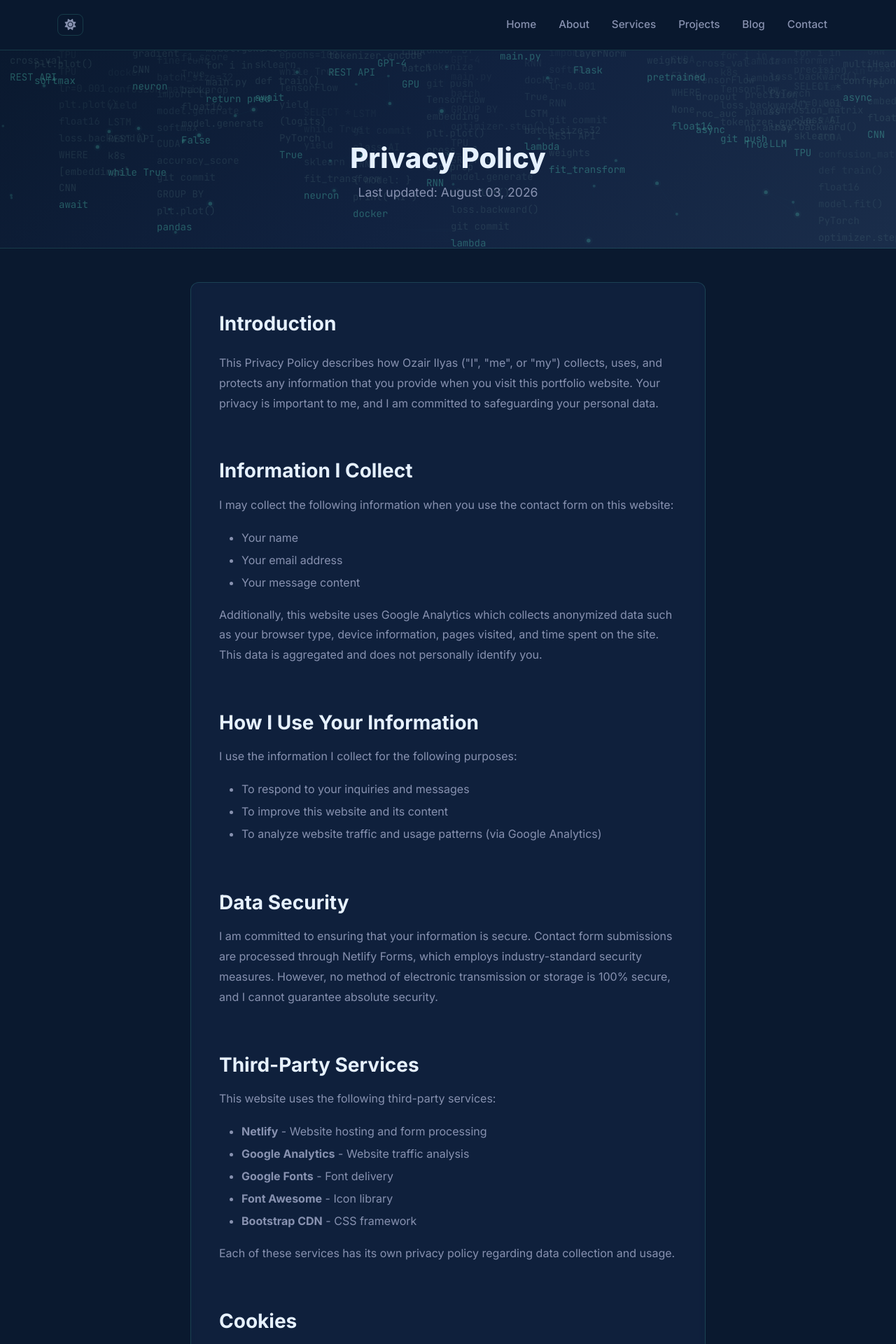
After one commit to dev01-coder/web_task, a Flask app: page /privacy-policy/ in a window 1280 px wide. The commit adds this page. Shown: the top 1920 px of the page at 70% size. Run offline with Flask 3, Linux system fonts and the light colour scheme.

Commit message:
Major update: navbar reposition, SEO, testimonials, privacy policy, thank-you page, analytics, JSON-LD, dynamic footer year, robots.txt, sitemap.xml

```diff
--- a/app.py
+++ b/app.py
@@ -7,6 +7,10 @@ app = Flask(__name__)
 app.config['SECRET_KEY'] = os.environ.get('SECRET_KEY', 'your-secret-key-change-in-production')
 logging.basicConfig(level=logging.INFO)
 logger = logging.getLogger(__name__)
+
+@app.context_processor
+def inject_year():
+    return {'now': datetime.now()}
 
 # Sample projects data - Updated with Ozair's projects
 PROJECTS = [
@@ -313,6 +317,14 @@ def download_cv():
         return send_file(cv_path, as_attachment=True, download_name='Ozair_Ilyas_CV.pdf')
     return jsonify({'status': 'error', 'message': 'CV file not found'}), 404
 
+@app.route('/thank-you/')
+def thank_you():
+    return render_template('thank-you.html')
+
+@app.route('/privacy-policy/')
+def privacy_policy():
+    return render_template('privacy-policy.html')
+
 @app.errorhandler(404)
 def not_found(error):
     return render_template('404.html'), 404
--- a/static/css/style.css
+++ b/static/css/style.css
@@ -142,10 +142,17 @@ img { max-width: 100%; height: auto; }
     font-size: 1.3rem;
     color: var(--accent) !important;
     letter-spacing: -0.5px;
+    display: none;
 }
 
-@media (max-width: 991px) {
-    .navbar-brand { display: none; }
+.navbar-left {
+    display: flex;
+    align-items: center;
+    gap: 0.5rem;
+}
+
+@media (min-width: 992px) {
+    .navbar-left .navbar-toggler { display: none; }
 }
 
 .nav-link {
@@ -1220,12 +1227,13 @@ section {
 
 /* Tablet */
 @media (max-width: 991px) {
+    .navbar-collapse { width: 100%; flex-basis: 100%; background: var(--bg-secondary); padding: 1rem; border-radius: 10px; margin-top: 0.5rem; border: 1px solid var(--border-color); }
+    .navbar-collapse .navbar-nav { gap: 0.25rem; }
     .hero-section h1 { font-size: 2.8rem; }
     .hero-profile-img { width: 250px; height: 250px; }
     .timeline::before { left: 20px; }
     .timeline-item { width: 100%; padding-left: 50px !important; padding-right: 0 !important; text-align: left !important; margin-left: 0 !important; }
     .timeline-item::before { left: 13px !important; right: auto !important; }
-    .navbar-collapse { background: var(--bg-secondary); padding: 1rem; border-radius: 10px; margin-top: 0.5rem; border: 1px solid var(--border-color); }
 }
 
 /* Mobile */
--- a/static/js/script.js
+++ b/static/js/script.js
@@ -169,8 +169,7 @@ document.addEventListener('DOMContentLoaded', function () {
             })
             .then(function (response) {
                 if (response.ok) {
-                    showToast('Message sent successfully! I\'ll get back to you soon.', 'success');
-                    contactForm.reset();
+                    window.location.href = '/thank-you/';
                 } else {
                     showToast('Something went wrong. Please try again.', 'error');
                 }
--- /dev/null
+++ b/static/robots.txt
@@ -0,0 +1,4 @@
+User-agent: *
+Allow: /
+
+Sitemap: https://ozair-portfolio.netlify.app/sitemap.xml
--- a/templates/base.html
+++ b/templates/base.html
@@ -6,10 +6,53 @@
     <meta name="description" content="Ozair Ilyas - Jr. AI Engineer specializing in Healthcare AI, Machine Learning, LLMs, and Intelligent Automation Solutions.">
     <meta name="keywords" content="AI Engineer, Machine Learning, Healthcare AI, LLM, Python, Flask, Ozair Ilyas">
     <meta name="author" content="Ozair Ilyas">
+    <title>{% block title %}Ozair Ilyas - AI Engineer Portfolio{% endblock %}</title>
+
+    <!-- Favicon -->
+    <link rel="icon" type="image/jpeg" href="/static/images/profile.jpg">
+
+    <!-- Open Graph -->
     <meta property="og:title" content="Ozair Ilyas - AI Engineer Portfolio">
     <meta property="og:description" content="Jr. AI Engineer specializing in Healthcare AI, Machine Learning, and LLMs.">
     <meta property="og:type" content="website">
-    <title>{% block title %}Ozair Ilyas - AI Engineer Portfolio{% endblock %}</title>
+    <meta property="og:url" content="https://ozair-portfolio.netlify.app">
+    <meta property="og:image" content="https://ozair-portfolio.netlify.app/static/images/profile.jpg">
+    <meta property="og:site_name" content="Ozair Ilyas - AI Engineer">
+
+    <!-- Twitter Card -->
+    <meta name="twitter:card" content="summary_large_image">
+    <meta name="twitter:title" content="Ozair Ilyas - AI Engineer Portfolio">
+    <meta name="twitter:description" content="Jr. AI Engineer specializing in Healthcare AI, Machine Learning, and LLMs.">
+    <meta name="twitter:image" content="https://ozair-portfolio.netlify.app/static/images/profile.jpg">
+
+    <!-- Google Analytics -->
+    <!-- Replace G-XXXXXXXXXX with your real GA4 Measurement ID -->
+    <script async src="https://www.googletagmanager.com/gtag/js?id=G-XXXXXXXXXX"></script>
+    <script>
+        window.dataLayer = window.dataLayer || [];
+        function gtag(){dataLayer.push(arguments);}
+        gtag('js', new Date());
+        gtag('config', 'G-XXXXXXXXXX');
+    </script>
+
+    <!-- Structured Data (JSON-LD) -->
+    <script type="application/ld+json">
+    {
+        "@context": "https://schema.org",
+        "@type": "Person",
+        "name": "Ozair Ilyas",
+        "url": "https://ozair-portfolio.netlify.app",
+        "image": "https://ozair-portfolio.netlify.app/static/images/profile.jpg",
+        "jobTitle": "Jr. AI Engineer",
+        "description": "Jr. AI Engineer specializing in Healthcare AI, Machine Learning, LLMs, and Intelligent Automation Solutions.",
+        "sameAs": [
+            "https://github.com/dev01-coder",
+            "https://pk.linkedin.com/in/ozair-ilyas"
+        ],
+        "email": "sardarozair13@gmail.com"
+    }
+    </script>
+
     <link rel="preconnect" href="https://fonts.googleapis.com">
     <link rel="preconnect" href="https://fonts.gstatic.com" crossorigin>
     <link href="https://fonts.googleapis.com/css2?family=Inter:wght@400;500;600;700;800&family=JetBrains+Mono:wght@400;500;700&display=swap" rel="stylesheet">
@@ -26,10 +69,15 @@
 <body>
     <nav class="navbar navbar-expand-lg sticky-top" id="mainNav">
         <div class="container">
-            <a class="navbar-brand" href="/" title="Home"></a>
-            <button class="navbar-toggler" type="button" data-bs-toggle="collapse" data-bs-target="#navbarNav" aria-label="Toggle navigation">
-                <span class="navbar-toggler-icon"></span>
-            </button>
+            <div class="navbar-left d-flex align-items-center gap-2">
+                <button class="theme-toggle" id="themeToggle" aria-label="Toggle theme">
+                    <i class="fas fa-sun icon-sun"></i>
+                    <i class="fas fa-moon icon-moon"></i>
+                </button>
+                <button class="navbar-toggler" type="button" data-bs-toggle="collapse" data-bs-target="#navbarNav" aria-label="Toggle navigation">
+                    <span class="navbar-toggler-icon"></span>
+                </button>
+            </div>
             <div class="collapse navbar-collapse" id="navbarNav">
                 <ul class="navbar-nav ms-auto align-items-lg-center">
                     <li class="nav-item"><a class="nav-link" href="/">Home</a></li>
@@ -38,12 +86,6 @@
                     <li class="nav-item"><a class="nav-link" href="/projects/">Projects</a></li>
                     <li class="nav-item"><a class="nav-link" href="/blog/">Blog</a></li>
                     <li class="nav-item"><a class="nav-link" href="/contact/">Contact</a></li>
-                    <li class="nav-item ms-lg-2">
-                        <button class="theme-toggle" id="themeToggle" aria-label="Toggle theme">
-                            <i class="fas fa-sun icon-sun"></i>
-                            <i class="fas fa-moon icon-moon"></i>
-                        </button>
-                    </li>
                 </ul>
             </div>
         </div>
@@ -93,7 +135,7 @@
                 </div>
             </div>
             <div class="footer-bottom">
-                <p>&copy; 2026 Ozair Ilyas. All rights reserved.</p>
+                <p>&copy; {{ now.year }} Ozair Ilyas. All rights reserved.</p>
             </div>
         </div>
     </footer>
--- a/templates/contact.html
+++ b/templates/contact.html
@@ -71,7 +71,7 @@
                                     <div class="form-check">
                                         <input type="checkbox" class="form-check-input" id="terms" required>
                                         <label class="form-check-label" for="terms">
-                                            I agree to the <a href="#" style="color:var(--accent);">privacy policy</a>
+                                            I agree to the <a href="/privacy-policy/" style="color:var(--accent);">privacy policy</a>
                                         </label>
                                     </div>
                                 </div>
--- a/templates/index.html
+++ b/templates/index.html
@@ -109,6 +109,8 @@
     </div>
 </section>
 
+{% include 'partials/testimonials.html' %}
+
 <section class="py-5">
     <div class="container">
         <p class="section-subtitle reveal">Insights and tutorials</p>
--- /dev/null
+++ b/templates/privacy-policy.html
@@ -0,0 +1,98 @@
+{% extends "base.html" %}
+
+{% block title %}Privacy Policy - Ozair Ilyas{% endblock %}
+
+{% block content %}
+<section class="page-header">
+    <canvas class="ai-page-canvas"></canvas>
+    <div class="container" style="position:relative;z-index:1;">
+        <h1>Privacy Policy</h1>
+        <p>Last updated: {{ now.strftime('%B %d, %Y') }}</p>
+    </div>
+</section>
+
+<section class="py-5">
+    <div class="container">
+        <div class="row justify-content-center">
+            <div class="col-lg-8 reveal">
+                <div class="card" style="padding: 2.5rem;">
+                    <h3 class="mb-4" style="color: var(--text-heading);">Introduction</h3>
+                    <p style="color: var(--text-secondary); line-height: 1.8;">
+                        This Privacy Policy describes how Ozair Ilyas ("I", "me", or "my") collects, uses, and protects any information that you provide when you visit this portfolio website. Your privacy is important to me, and I am committed to safeguarding your personal data.
+                    </p>
+
+                    <h3 class="mt-5 mb-3" style="color: var(--text-heading);">Information I Collect</h3>
+                    <p style="color: var(--text-secondary); line-height: 1.8;">
+                        I may collect the following information when you use the contact form on this website:
+                    </p>
+                    <ul style="color: var(--text-secondary); line-height: 2;">
+                        <li>Your name</li>
+                        <li>Your email address</li>
+                        <li>Your message content</li>
+                    </ul>
+                    <p style="color: var(--text-secondary); line-height: 1.8;">
+                        Additionally, this website uses Google Analytics which collects anonymized data such as your browser type, device information, pages visited, and time spent on the site. This data is aggregated and does not personally identify you.
+                    </p>
+
+                    <h3 class="mt-5 mb-3" style="color: var(--text-heading);">How I Use Your Information</h3>
+                    <p style="color: var(--text-secondary); line-height: 1.8;">
+                        I use the information I collect for the following purposes:
+                    </p>
+                    <ul style="color: var(--text-secondary); line-height: 2;">
+                        <li>To respond to your inquiries and messages</li>
+                        <li>To improve this website and its content</li>
+                        <li>To analyze website traffic and usage patterns (via Google Analytics)</li>
+                    </ul>
+
+                    <h3 class="mt-5 mb-3" style="color: var(--text-heading);">Data Security</h3>
+                    <p style="color: var(--text-secondary); line-height: 1.8;">
+                        I am committed to ensuring that your information is secure. Contact form submissions are processed through Netlify Forms, which employs industry-standard security measures. However, no method of electronic transmission or storage is 100% secure, and I cannot guarantee absolute security.
+                    </p>
+
+                    <h3 class="mt-5 mb-3" style="color: var(--text-heading);">Third-Party Services</h3>
+                    <p style="color: var(--text-secondary); line-height: 1.8;">
+                        This website uses the following third-party services:
+                    </p>
+                    <ul style="color: var(--text-secondary); line-height: 2;">
+                        <li><strong>Netlify</strong> - Website hosting and form processing</li>
+                        <li><strong>Google Analytics</strong> - Website traffic analysis</li>
+                        <li><strong>Google Fonts</strong> - Font delivery</li>
+                        <li><strong>Font Awesome</strong> - Icon library</li>
+                        <li><strong>Bootstrap CDN</strong> - CSS framework</li>
+                    </ul>
+                    <p style="color: var(--text-secondary); line-height: 1.8;">
+                        Each of these services has its own privacy policy regarding data collection and usage.
+                    </p>
+
+                    <h3 class="mt-5 mb-3" style="color: var(--text-heading);">Cookies</h3>
+                    <p style="color: var(--text-secondary); line-height: 1.8;">
+                        This website uses minimal cookies. The only cookie stored is for theme preference (dark/light mode), which is stored in your browser's local storage and does not contain any personal information. Google Analytics may also set cookies for traffic analysis.
+                    </p>
+
+                    <h3 class="mt-5 mb-3" style="color: var(--text-heading);">Your Rights</h3>
+                    <p style="color: var(--text-secondary); line-height: 1.8;">
+                        You have the right to:
+                    </p>
+                    <ul style="color: var(--text-secondary); line-height: 2;">
+                        <li>Request access to your personal data</li>
+                        <li>Request correction of your personal data</li>
+                        <li>Request deletion of your personal data</li>
+                        <li>Opt out of Google Analytics tracking</li>
+                    </ul>
+
+                    <h3 class="mt-5 mb-3" style="color: var(--text-heading);">Changes to This Policy</h3>
+                    <p style="color: var(--text-secondary); line-height: 1.8;">
+                        I may update this Privacy Policy from time to time. Any changes will be posted on this page with an updated revision date.
+                    </p>
+
+                    <h3 class="mt-5 mb-3" style="color: var(--text-heading);">Contact</h3>
+                    <p style="color: var(--text-secondary); line-height: 1.8;">
+                        If you have any questions about this Privacy Policy, please contact me at:
+                        <a href="mailto:sardarozair13@gmail.com" style="color: var(--accent);">sardarozair13@gmail.com</a>
+                    </p>
+                </div>
+            </div>
+        </div>
+    </div>
+</section>
+{% endblock %}
```
Also changed, not shown: build.py (+19 -0 lines), static/sitemap.xml (added, +45 -0 lines), templates/partials/testimonials.html (added, +60 -0 lines), templates/thank-you.html (added, +39 -0 lines).
